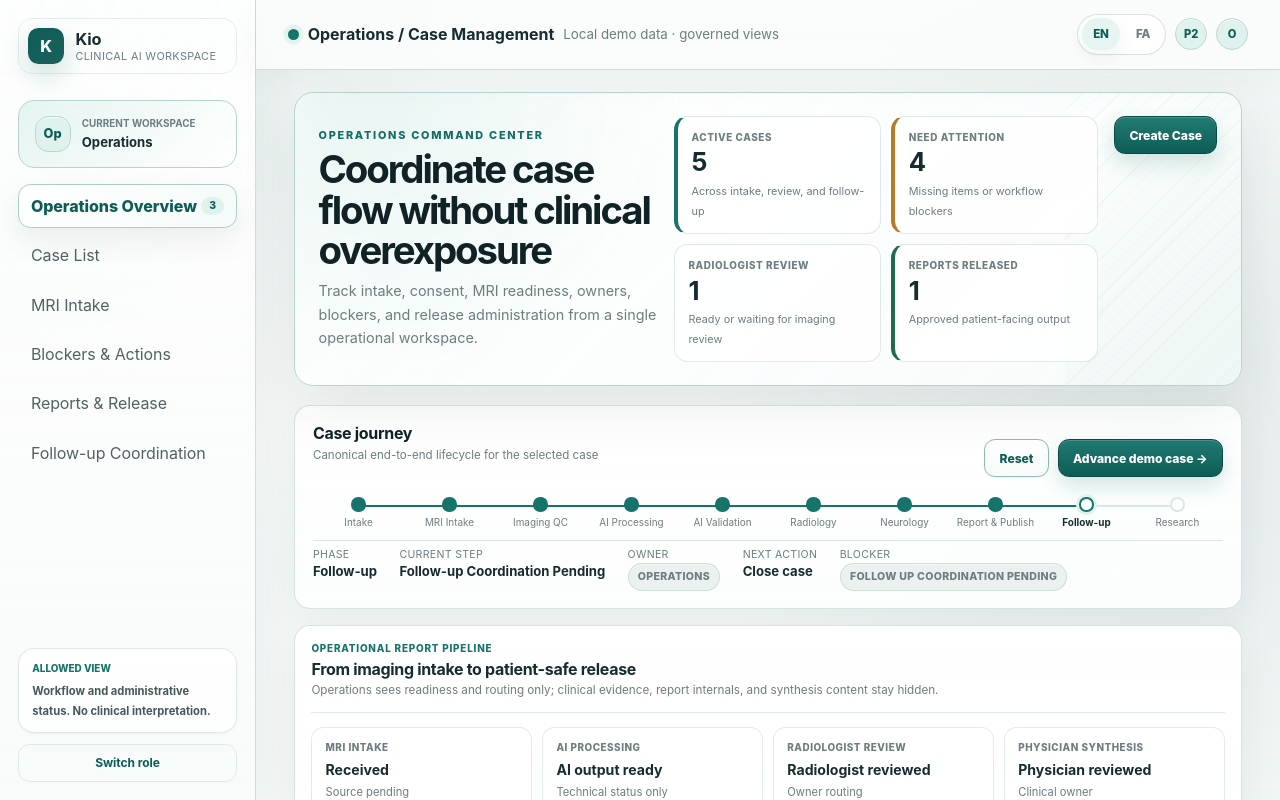
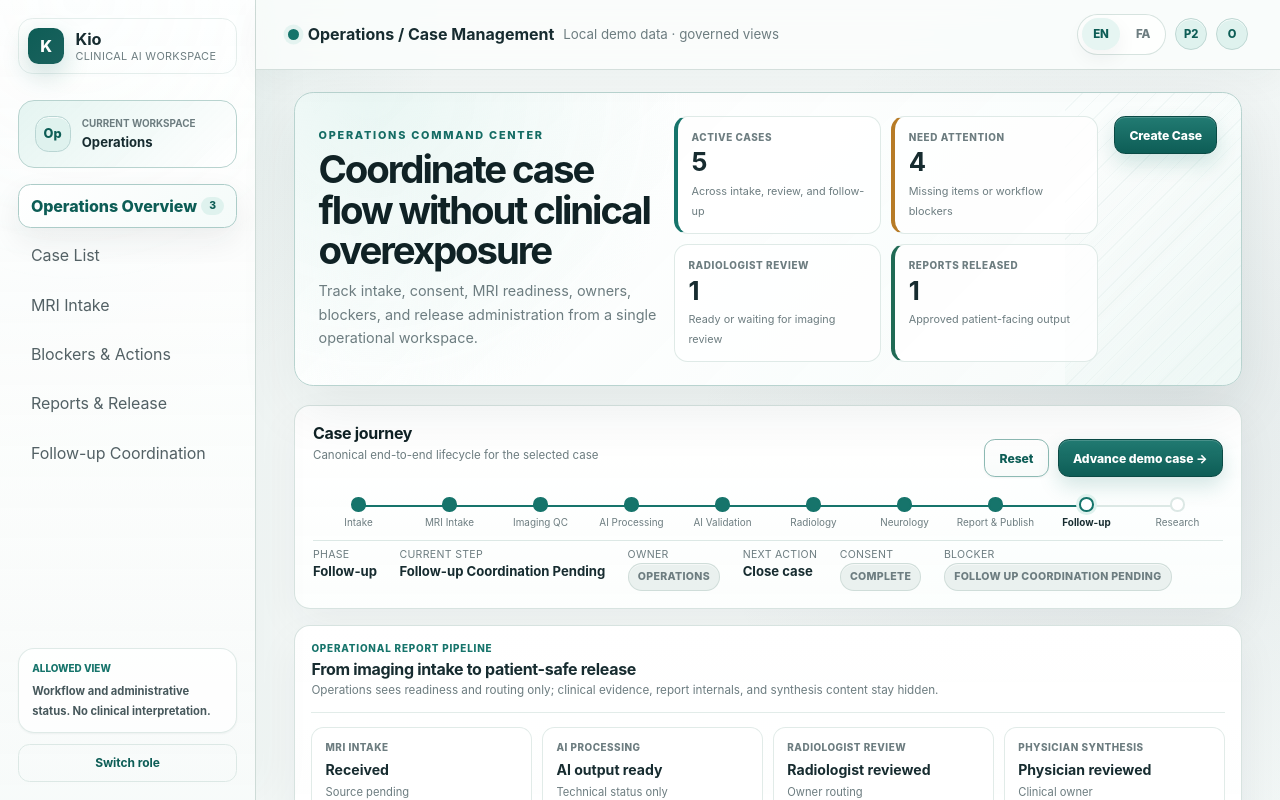
Before and after one commit to hamedkohan/kio, a React (Vite) app: page /en in a window 1280 px wide. Both pictures are taken after a click on the button 172 px from the left and 561 px from the top of the page. Shown: the top 800 px of the page. Built offline with nearby package versions, Linux system fonts and the light colour scheme.

Commit message:
Surface consent status + gating note in Case Journey
- CaseJourney shows consent status chip (Operations)
- Red note when consent not recorded: publication & research are blocked
- Makes the domain consent gate visible in the lifecycle

```diff
--- a/src/components/CaseJourney.tsx
+++ b/src/components/CaseJourney.tsx
@@ -32,13 +32,14 @@ const PHASE_LABELS: Record<CasePhase, string> = {
 
 type JourneyRecord = Parameters<typeof getCurrentOwnerLabel>[0];
 
-export function CaseJourney({ caseRecord, compact = false }: { caseRecord: JourneyRecord; compact?: boolean }) {
+export function CaseJourney({ caseRecord, compact = false, consentStatus }: { caseRecord: JourneyRecord; compact?: boolean; consentStatus?: string }) {
   const { t, tv } = useI18n();
   const definition = CASE_STATE_DEFINITIONS[caseRecord.state as CaseState];
   const currentIndex = PHASE_ORDER.indexOf(definition.phase);
   const owner = getCurrentOwnerLabel(caseRecord);
   const nextAction = getNextAction(caseRecord);
   const blockers = getCaseBlockers(caseRecord).filter((blocker) => blocker.blocking);
+  const consentGiven = consentStatus ? /complete|consented|recorded|granted|yes/i.test(consentStatus) : undefined;
 
   const rail = (
     <ol className={compact ? "cj-rail" : "cj-rail labeled"}>
@@ -72,8 +73,12 @@ export function CaseJourney({ caseRecord, compact = false }: { caseRecord: Journ
         <div><span>{t("Current step")}</span><strong>{tv(definition.label)}</strong></div>
         <div><span>{t("Owner")}</span><StatusChip label={owner} tone="info" /></div>
         <div><span>{t("Next action")}</span><strong>{tv(nextAction)}</strong></div>
+        {consentStatus ? <div><span>{t("Consent")}</span><StatusChip label={consentStatus} tone={consentGiven ? "good" : "attention"} /></div> : null}
         {blockers.length ? <div><span>{t("Blocker")}</span><StatusChip label={tv(blockers[0].message)} tone="attention" /></div> : null}
       </div>
+      {consentGiven === false ? (
+        <p className="cj-consent-note">{t("Publication and research steps are blocked until clinical consent is recorded.")}</p>
+      ) : null}
     </div>
   );
 }
--- a/src/panels/OperationsPanel.tsx
+++ b/src/panels/OperationsPanel.tsx
@@ -226,7 +226,7 @@ export function OperationsPanel({ caseViews, activeView, selectedCaseId, onSelec
           </div>
         }
       >
-        <CaseJourney caseRecord={selected} />
+        <CaseJourney caseRecord={selected} consentStatus={selected.consentStatus} />
       </PanelCard>
       <OperationsReportPipeline item={selected} />
       <DemoReportWorkspace role="operations" title="Structured legacy-report demo cases" />
--- a/src/styles.css
+++ b/src/styles.css
@@ -839,6 +839,7 @@ tbody tr:hover, .selected-row { background: #f6faf8; }
 .cj-compact-meta { display: flex; align-items: center; gap: .5rem; white-space: nowrap; }
 .cj-compact-meta strong { font-size: .8rem; color: var(--ink); }
 .cj-compact-meta span { font-size: .72rem; color: var(--muted); }
+.cj-consent-note { margin: 0; padding: .4rem .6rem; background: #fef2f2; border-inline-start: 3px solid #dc2626; border-radius: .4rem; color: #991b1b; font-size: .72rem; }
 .tag-list { display: flex; flex-wrap: wrap; gap: .4rem; }
 .tag-list span { padding: .38rem .55rem; color: #536165; font-size: .66rem; background: #edf2f1; border-radius: .4rem; }
 
```
